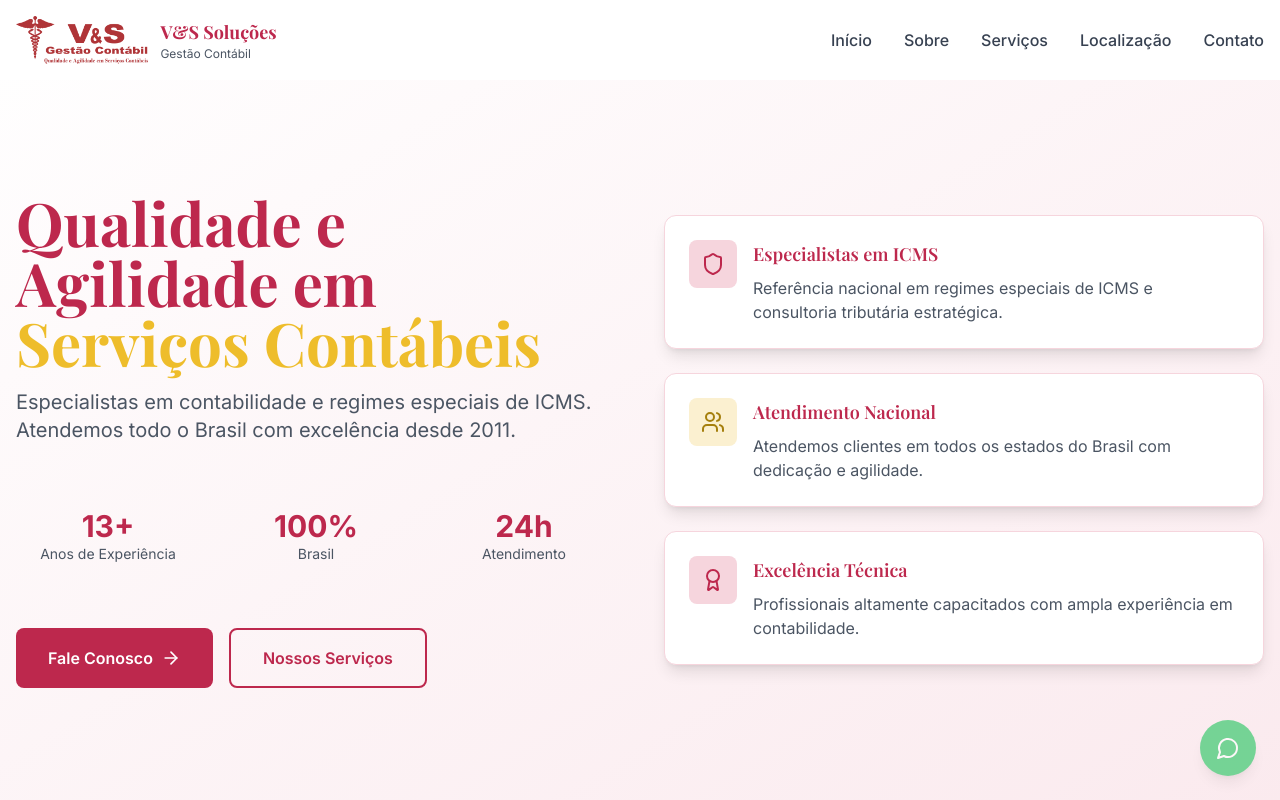
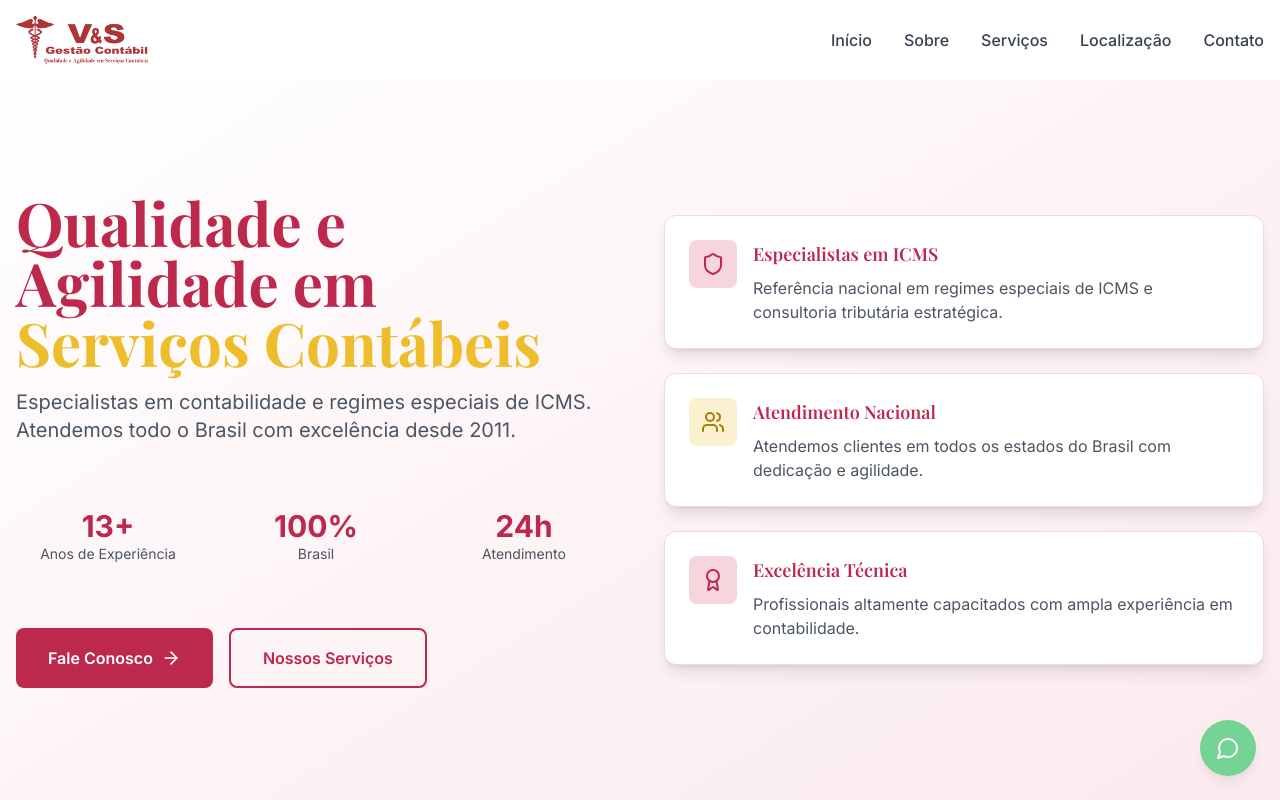
Before and after one commit to DevZipMateus/vs-contabilidade-web, a React (Vite) app: page / in a window 1280 px wide. Shown: the top 800 px of the page. Built offline with nearby package versions, Linux system fonts and the light colour scheme.

Commit message:
Remove logo text
Remove the text next to the logo in the header and footer.

```diff
--- a/src/components/Footer.tsx
+++ b/src/components/Footer.tsx
@@ -10,16 +10,12 @@ export const Footer = () => {
         <div className="grid md:grid-cols-2 lg:grid-cols-4 gap-8">
           {/* Company Info */}
           <div className="space-y-4">
-            <div className="flex items-center space-x-3 mb-6">
+            <div className="flex items-center mb-6">
               <img
                 src="/lovable-uploads/17d567f2-a942-4452-b922-33eaf1b4be79.png"
                 alt="V&S Soluções Empresariais e Contabilidade"
                 className="h-12 w-auto filter brightness-0 invert"
               />
-              <div>
-                <h3 className="text-lg font-playfair font-bold">V&S Soluções</h3>
-                <p className="text-sm text-white/80">Gestão Contábil</p>
-              </div>
             </div>
             <p className="text-white/80 leading-relaxed">
               Especialistas em contabilidade e regimes especiais de ICMS.
--- a/src/components/Header.tsx
+++ b/src/components/Header.tsx
@@ -40,16 +40,12 @@ export const Header = () => {
       <div className="container mx-auto px-4">
         <div className="flex items-center justify-between">
           {/* Logo */}
-          <div className="flex items-center space-x-3">
+          <div className="flex items-center">
             <img
               src="/lovable-uploads/17d567f2-a942-4452-b922-33eaf1b4be79.png"
               alt="V&S Soluções Empresariais e Contabilidade"
               className="h-12 w-auto"
             />
-            <div className="hidden sm:block">
-              <h2 className="text-lg font-playfair font-bold text-wine">V&S Soluções</h2>
-              <p className="text-xs text-gray-600">Gestão Contábil</p>
-            </div>
           </div>
 
           {/* Desktop Navigation */}
```
